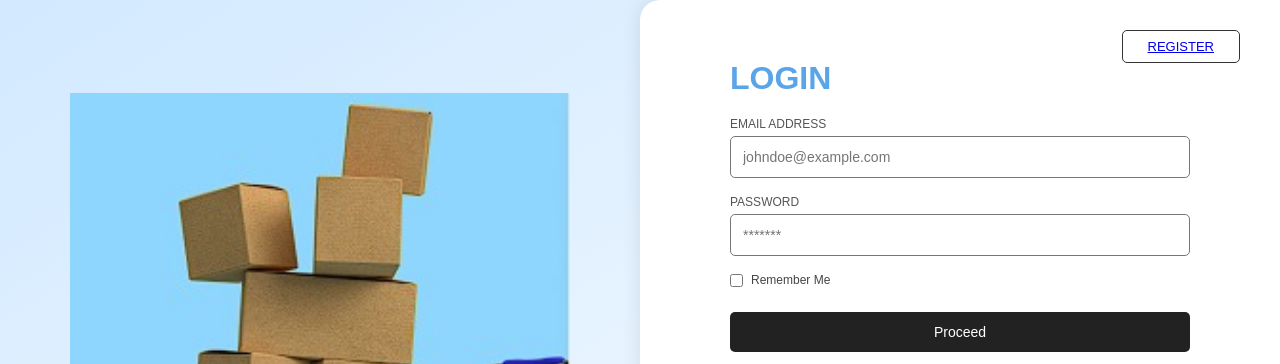
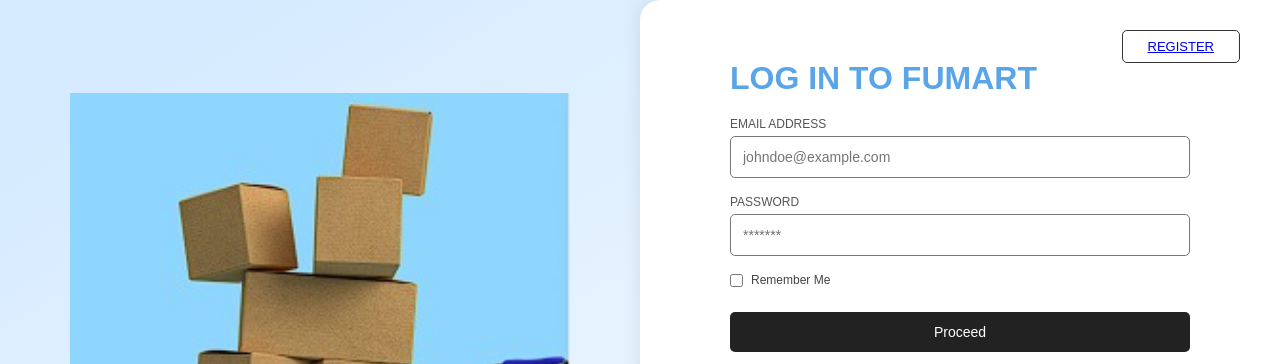
Before and after one commit to AltaAmz/TPM_FE_MiniProject_Altair_19, a plain HTML site: page login.html in a window 1280 px wide. Shown: the top 364 px of the page. Drawn offline with Linux system fonts and the light colour scheme.

Commit message:
Fixed title

```diff
--- a/login.html
+++ b/login.html
@@ -3,7 +3,7 @@
 <head>
     <meta charset="UTF-8">
     <meta name="viewport" content="width=device-width, initial-scale=1.0">
-    <title>Register</title>
+    <title>Login</title>
     <link rel="stylesheet" href="style.css">
 </head>
 <body>
@@ -13,7 +13,7 @@
 
     <div class="right">
         <a href="index.html" class="login-btn">REGISTER</a>
-       <h1>LOGIN</h1>
+       <h1>LOG IN TO FUMART</h1>
 
        <form action="">
             <div class="input-field">
```
